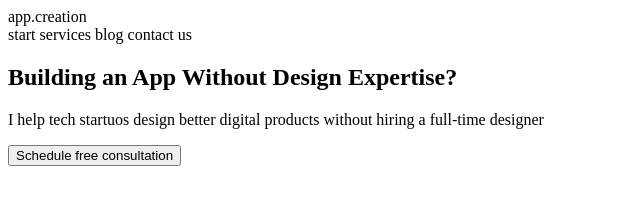
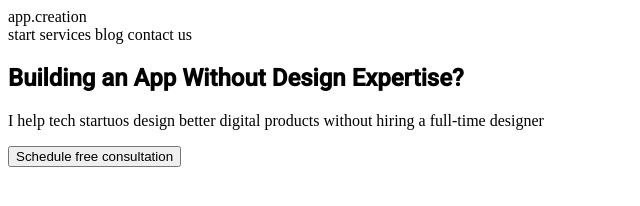
Before and after one commit to WebHeroSchool/board_site, a plain HTML site: page index.html in a window 1280 px wide. Shown: the whole page, without its empty margins (0-640 px from the left). Drawn offline with Linux system fonts and the light colour scheme.

Commit message:
Add files via upload

```diff
--- a/index.html
+++ b/index.html
@@ -2,6 +2,10 @@
 <html>
 <head>
     <meta charset='utf-8'>
+    <link rel="stylesheet" href="styles.css">
+    <link rel="preconnect" href="https://fonts.gstatic.com">
+    <link href="https://fonts.googleapis.com/css2?family=Roboto:wght@400;500&display=swap" rel="stylesheet">
+
 </head>
 <body>
     <header>
--- /dev/null
+++ b/styles.css
@@ -0,0 +1,3 @@
+.tittle {
+        font-family: Roboto;
+}
```
